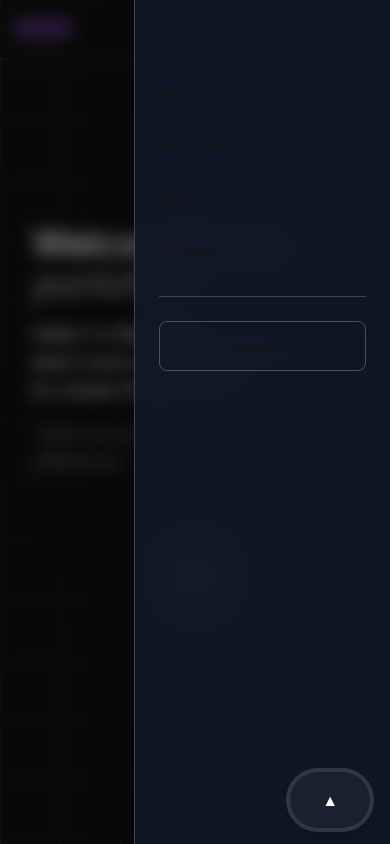
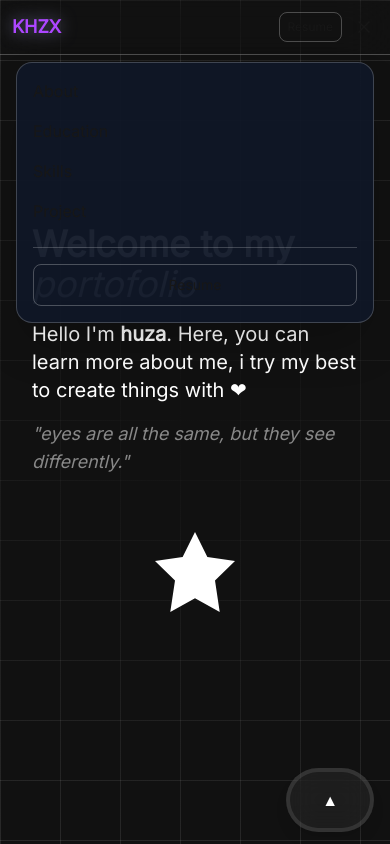
Before and after one commit to khuza08/portofolio, a Next.js app: page / in a window 390 px wide. Both pictures are taken after a click on the button "Toggle menu". Shown: the top 844 px of the page. Built offline with nearby package versions, Linux system fonts and the light colour scheme.

Commit message:
update: reimplement responsive navbar w/ dropdown

```diff
--- a/app/components/header.tsx
+++ b/app/components/header.tsx
@@ -31,7 +31,7 @@ export default function Header() {
     };
 
     window.addEventListener("scroll", handleScroll);
-        handleScroll(); // scroll handler
+    handleScroll(); // initial check
     return () => window.removeEventListener("scroll", handleScroll);
   }, []);
 
@@ -62,30 +62,29 @@ export default function Header() {
         className={`fixed z-50 left-1/2 -translate-x-1/2
           transition-[padding,background,border-radius,top,width,border-color] duration-300 ease-[cubic-bezier(0.1,0,0.2,1)]
           ${isFloating
-                    ? "top-3 sm:top-6 w-[95%] sm:w-auto px-4 sm:px-6 py-2 sm:py-3 rounded-full bg-white/10 backdrop-blur-xl border border-white/20 shadow-lg"
-                    : "top-0 w-full px-4 sm:px-6 py-3 sm:py-4 border-b border-white/25 backdrop-blur-xl rounded-none"
+            ? "top-2 sm:top-4 md:top-6 w-[calc(100%-1rem)] sm:w-[calc(100%-2rem)] md:w-auto max-w-none md:max-w-4xl px-3 sm:px-4 md:px-6 py-2 md:py-3 rounded-full bg-white/10 backdrop-blur-xl border border-white/20 shadow-lg"
+            : "top-0 w-full max-w-none px-3 sm:px-4 md:px-6 py-3 md:py-4 border-b border-white/25 backdrop-blur-xl rounded-none"
           }`}
       >
         <div className="max-w-7xl mx-auto flex items-center justify-between">
           <Link
             href="/"
-                        className={`text-xl sm:text-2xl font-bold hover:text-yellow-300 transition
+            className={`text-lg sm:text-xl md:text-2xl font-bold hover:text-yellow-300 transition flex-shrink-0
               ${activeSection === "landing"
                 ? "text-purple-500 drop-shadow-[0_0_8px_rgba(191,191,255,0.5)]"
                 : ""}
-                            ${isFloating ? "sm:mr-10" : ""}
             `}
           >
             KHZX
           </Link>
 
           {/* desktop nav */}
-                    <nav className="space-x-4 lg:space-x-6 hidden md:flex">
+          <nav className="hidden lg:flex space-x-4 xl:space-x-6 flex-shrink-0">
             {["about", "education", "skills", "project"].map((id) => (
               <Link
                 key={id}
                 href={`#${id}`}
-                                className={`hover:text-yellow-300 transition text-sm lg:text-base ${activeSection === id
+                className={`hover:text-yellow-300 transition text-sm xl:text-base whitespace-nowrap ${activeSection === id
                   ? "text-purple-500 drop-shadow-[0_0_8px_rgba(191,191,255,0.5)]"
                   : ""}`}
               >
@@ -94,26 +93,26 @@ export default function Header() {
             ))}
           </nav>
 
-                    {/* desktop resumue btn */}
-                    <div className="hidden md:block">
+          {/* desktop resume btn - hidden pada medium devices untuk menghindari overlap */}
+          <div className="hidden lg:block flex-shrink-0">
             <Link
               href="/login"
-                            className={`px-3 lg:px-4 py-2 border border-white/25 transition text-sm lg:text-base
+              className={`px-3 xl:px-4 py-2 border border-white/25 transition text-sm xl:text-base whitespace-nowrap
                 hover:bg-white/10 hover:border-white/30
-                                ${isFloating ? "rounded-full sm:ml-10" : "rounded-lg"}
+                ${isFloating ? "rounded-full" : "rounded-lg"}
               `}
             >
               Resume
             </Link>
           </div>
 
-                    {/* mobile menu btn */}
-                    <div className="md:hidden flex items-center space-x-2">
-                        {/* mobile resmue btn (only when not floating) */}
-                        {!isFloating && (
+          {/* mobile menu area */}
+          <div className="lg:hidden flex items-center space-x-2 flex-shrink-0">
+            {/* mobile resume btn - tampil ketika tidak floating atau di desktop kecil */}
+            {(!isFloating || window.innerWidth < 640) && (
               <Link
                 href="/login"
-                                className="px-3 py-1.5 border border-white/25 transition text-sm
+                className="px-2 sm:px-3 py-1.5 border border-white/25 transition text-xs sm:text-sm whitespace-nowrap
                   hover:bg-white/10 hover:border-white/30 rounded-lg"
               >
                 Resume
@@ -123,10 +122,10 @@ export default function Header() {
             <button
               onClick={toggleMobileMenu}
               aria-label="Toggle menu"
-                            className="focus:outline-none p-1"
+              className="focus:outline-none p-1 flex-shrink-0"
             >
               <svg
-                                className={`w-5 h-5 sm:w-6 sm:h-6 transition-transform duration-300${
+                className={`w-5 h-5 sm:w-6 sm:h-6 transition-transform duration-300 ${
                   isMobileMenuOpen ? 'rotate-90' : ''
                 }`}
                 fill="none"
@@ -151,37 +150,27 @@ export default function Header() {
             </button>
           </div>
         </div>
-            </header>
 
-            {/* mobile menu overlay */}
+        {/* mobile dropdown menu */}
         <div
-                className={`fixed inset-0 z-50 md:hidden transition-all duration-300 ${
+          className={`lg:hidden absolute left-1/2 -translate-x-1/2 top-full z-50
+            w-[calc(100vw-2rem)] max-w-sm mt-2
+            rounded-2xl bg-gray-900/95 backdrop-blur-xl border border-white/20 shadow-2xl p-4 sm:p-6
+            transform transition-all duration-300 origin-top ${
               isMobileMenuOpen
-                        ? 'opacity-100 pointer-events-auto'
-                        : 'opacity-0 pointer-events-none'
+                ? 'opacity-100 pointer-events-auto scale-100'
+                : 'opacity-0 pointer-events-none scale-95'
             }`}
+          style={{ transformOrigin: 'top center' }}
         >
-                {/* blur */}
-                <div
-                    className="absolute inset-0 bg-black/50 backdrop-blur-sm"
-                    onClick={closeMobileMenu}
-                ></div>
-
-                {/* mobile menu */}
-                <div
-                    className={`absolute top-0 right-0 h-full w-64 sm:w-80 bg-gray-900/95 backdrop-blur-xl border-l border-white/20 shadow-2xl transform transition-transform duration-300 ${
-                        isMobileMenuOpen ? 'translate-x-0' : 'translate-x-full'
-                    }`}
-                >
-                    <div className="p-6 pt-20">
-                        {/* nav link */}
-                        <nav className="space-y-6">
+          {/* nav links */}
+          <nav className="space-y-4 sm:space-y-6">
             {["about", "education", "skills", "project"].map((id) => (
               <Link
                 key={id}
                 href={`#${id}`}
                 onClick={closeMobileMenu}
-                                    className={`block text-lg hover:text-yellow-300 transition transform hover:translate-x-2 ${
+                className={`block text-base sm:text-lg hover:text-yellow-300 transition transform hover:translate-x-2 ${
                   activeSection === id
                     ? "text-purple-500 drop-shadow-[0_0_8px_rgba(191,191,255,0.5)]"
                     : ""
@@ -192,20 +181,18 @@ export default function Header() {
             ))}
           </nav>
 
-                        {/* mobil resum btn */}
-                        <div className="mt-8 pt-6 border-t border-white/20">
+          {/* mobile resume btn in dropdown */}
+          <div className="mt-6 sm:mt-8 pt-4 sm:pt-6 border-t border-white/20">
             <Link
               href="/login"
               onClick={closeMobileMenu}
-                                className="block w-full text-center px-4 py-3 border border-white/25 rounded-lg transition
-                                    hover:bg-white/10 hover:border-white/30"
+              className="block w-full text-center px-4 py-2.5 sm:py-3 border border-white/25 rounded-lg transition hover:bg-white/10 hover:border-white/30 text-sm sm:text-base"
             >
               Resume
             </Link>
           </div>
         </div>
-                </div>
-            </div>
+      </header>
     </>
   );
 }
```
Lines whose indentation alone changed are shown as unchanged.
